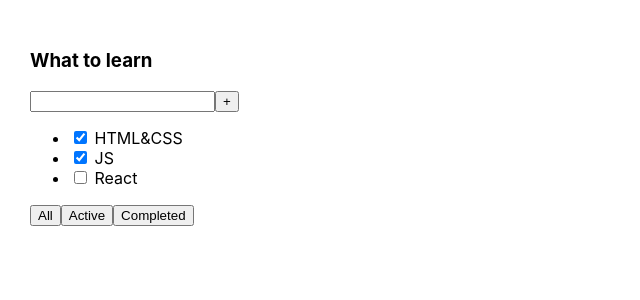
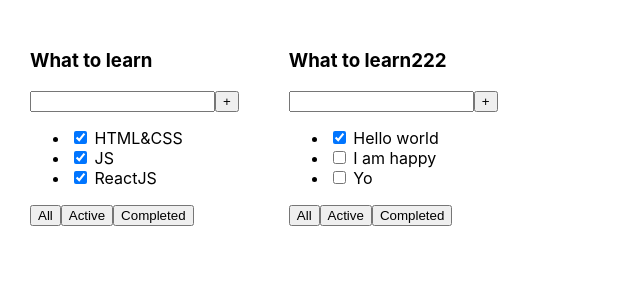
Before and after one commit to Roman-Likhomanov/todo, a React (Create React App) app: page / in a window 1280 px wide. Shown: the top 300 px of the page, without its empty margins (0-640 px from the left). Built offline with nearby package versions, Linux system fonts and the light colour scheme.

Commit message:
Ðlesson-1

```diff
--- a/src/App.tsx
+++ b/src/App.tsx
@@ -1,26 +1,25 @@
 import React from 'react';
 import './App.css';
+import { Todolist } from './Todolist';
 
 function App() {
+
+    const tasks1 = [
+        {id:1, title:'HTML&CSS', isDone:true},
+        {id:2, title:'JS', isDone:true},
+        {id:3, title:'ReactJS', isDone:true}
+    ]
+
+    const tasks2 = [
+        {id:1, title:'Hello world', isDone:true},
+        {id:2, title:'I am happy', isDone:false},
+        {id:3, title:'Yo', isDone:false}
+    ]
+
     return (
         <div className="App">
-            <div>
-                <h3>What to learn</h3>
-                <div>
-                    <input/>
-                    <button>+</button>
-                </div>
-                <ul>
-                    <li><input type="checkbox" checked={true}/> <span>HTML&CSS</span></li>
-                    <li><input type="checkbox" checked={true}/> <span>JS</span></li>
-                    <li><input type="checkbox" checked={false}/> <span>React</span></li>
-                </ul>
-                <div>
-                    <button>All</button>
-                    <button>Active</button>
-                    <button>Completed</button>
-                </div>
-            </div>
+            <Todolist title={'What to learn'} tasks={tasks1}/>
+            <Todolist title={'What to learn222'} tasks={tasks2}/>
         </div>
     );
 }
--- /dev/null
+++ b/src/Todolist.tsx
@@ -0,0 +1,36 @@
+import React from 'react';
+
+type TodolistPropsType = {
+    title: string | number;
+    tasks: Array<TasksPropsType>;
+}
+
+type TasksPropsType = {
+    id: number;
+    title: string;
+    isDone: boolean;
+}
+
+export const Todolist = (props: TodolistPropsType) => {
+
+    return <div>
+        <h3>{props.title}</h3>
+        <div>
+            <input/>
+            <button>+</button>
+        </div>
+        <ul>
+            {props.tasks.map(el => {
+                return (
+                    <li key={el.id}><input type="checkbox" checked={el.isDone}/> <span>{el.title}</span></li>
+                )
+            })
+            }
+        </ul>
+        <div>
+            <button>All</button>
+            <button>Active</button>
+            <button>Completed</button>
+        </div>
+    </div>
+}
```
Also changed, not shown: 1 other file (tests, documents, lock files or other folders).
